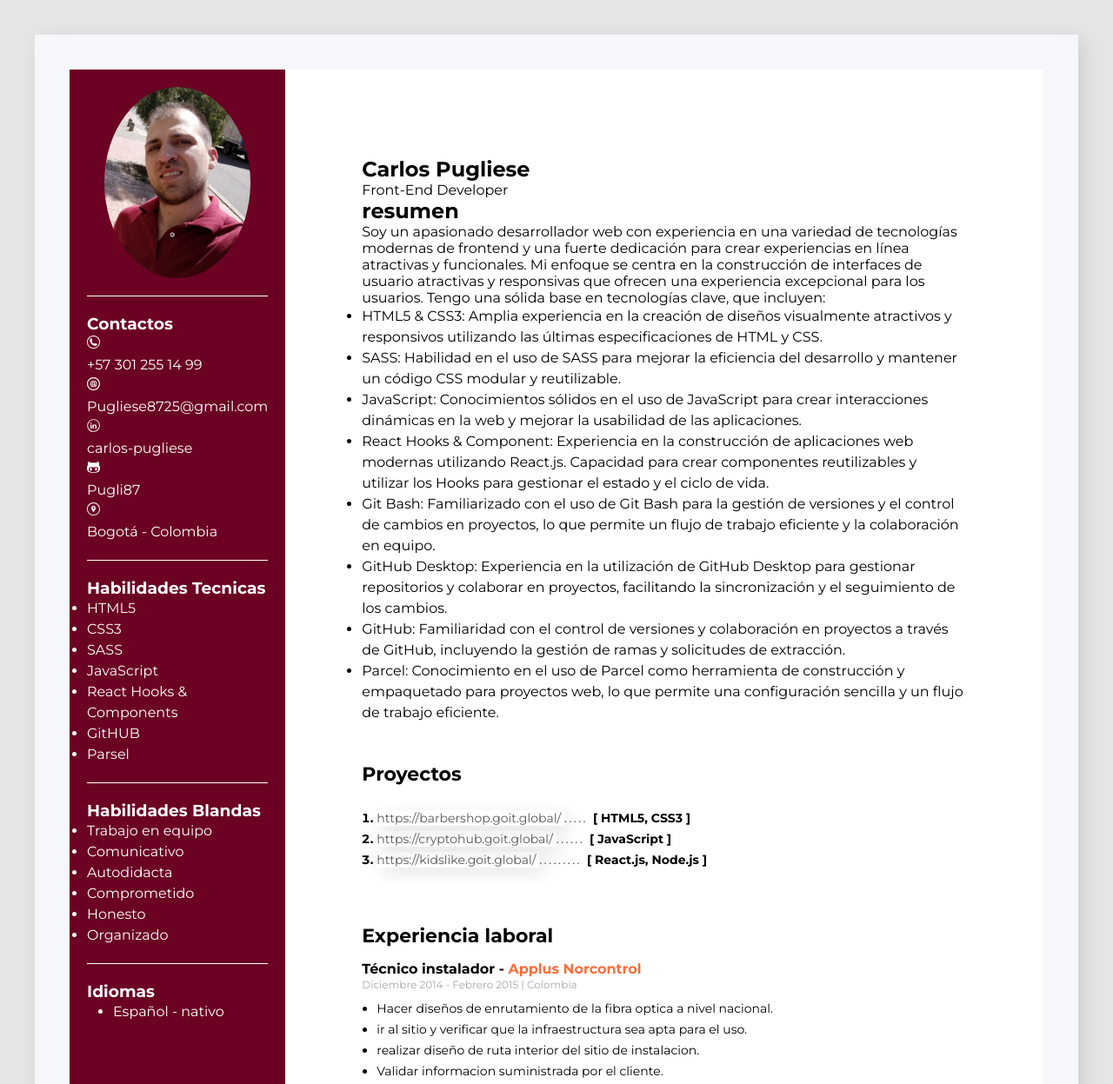
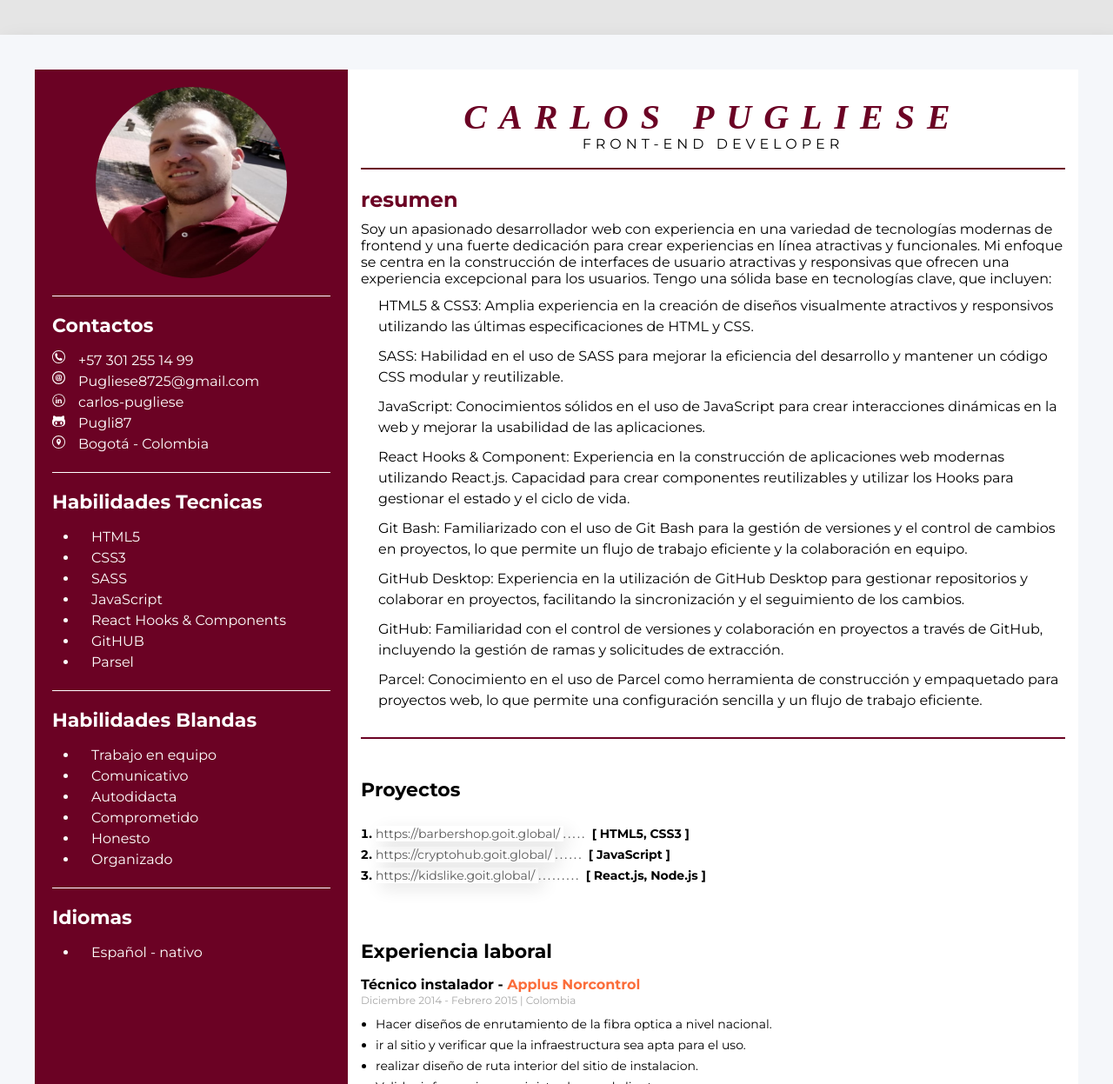
Before and after one commit to Pugli87/ProyectoCV, a website: page index.html in a window 1280 px wide. Shown: the top 1247 px of the page at 87% size. Drawn offline with nearby package versions, Linux system fonts and the light colour scheme; files that its build step writes are made by us from their sources; a web font is replaced by a local one.

Commit message:
Update style.scss

```diff
--- a/sass/style.scss
+++ b/sass/style.scss
@@ -34,20 +34,23 @@ a{
 .contain{
   box-shadow: 6px 6px 20px rgba(0, 0, 0, 0.1);
   display: flex;
-  flex-direction: row;
   background-color: white;
-  width: 1200px;
+  width: 1280px;
   margin: 40px auto;
   margin-top: 19px;
   margin-bottom: 25px;
   border: 40px solid #F5F7FA;
 
   &__contact{
-    width: 320px;
+    width: 30%;
     padding: 0 20px;
     background-color: #6B0224;
+    border-bottom: 1px solid white;
+  }
 
-    border-bottom: 1px solid white;
+  &__info{
+    width: 70%;
+    padding: 15px;
   }
 }
 
@@ -56,29 +59,11 @@ a{
 /* ----------------- Informacion lateral ----------------- */
 /* ------------------------------------------------------- */
 
- /* ---------------- */
- /* seccion de lista */
- /* ---------------- */
-
-
-
-
-.elemento-lista-lateral{
-  font-style: normal;
-  font-weight: 400;
-  font-size: 14px;
-  line-height: 24px;
-  margin-left: 15px;
-}
-
-
-
 .features{
   color: white;
-  fill: white;
 
   &__cont-img{
-    padding: 20px;
+    padding: 20px 0;
     border-bottom: 1px solid white;
   }
 
@@ -91,18 +76,15 @@ a{
   }
 
   &__contacts{
-    padding: 20px 0;
-    border-bottom: 1px solid white;
+    @extend .features__cont-img;
   }
 
   &__tech-skill{
-    padding: 20px 0;
-    border-bottom: 1px solid white;
+    @extend .features__cont-img;
   }
 
   &__soft-skill{
-    padding: 20px 0;
-    border-bottom: 1px solid white;
+    @extend .features__cont-img;
   }
 
   &__languages{
@@ -114,75 +96,141 @@ a{
   }
 }
 
-.features__skill{
-  margin-left: 30px;
-}
+.contacts{
 
-/* ------------------ */
-/* seccion contactos */
-/* ----------------- */
-.contacts{
-  &__svg{
-  fill: white;
-  cursor: pointer;
-  }
-
-  &__tytle{
+  &__title{
     margin-bottom: 15px;
-    font-style: normal;
     font-weight: 700;
     font-size: 22px;
     line-height: 27px;
   }
 
   &__item{
-    margin-left: 0;
+    display: flex;
     padding: 0;
     list-style: none;
   }
+
+  &__link{
+    cursor: pointer;
+  }
+
+  &__svg{
+    margin-right: 15px;
+    fill: white;
+  }
+
+  &__paragraph{
+    line-height: 24px;
+    margin-left: 15px;
+  }
+}
+
+.tech-skill{
+  &__title{
+    @extend .contacts__title;
+  }
+
+  &__item{
+    margin-left: 30px;
+  }
+
+  &__paragraph{
+    @extend .contacts__paragraph;
   }
 
 
-
-.tipo-contactos{
-  font-style: normal;
-  font-weight: 700;
-  font-size: 14px;
-  line-height: 24px;
-  margin-right: 5px;
 }
 
-.contacto-info{
-  font-style: normal;
-  font-weight: 400;
-  font-size: 14px;
-  line-height: 24px;
+.soft-skill{
+  &__title{
+    @extend .contacts__title;
+  }
+
+  &__item{
+    margin-left: 30px;
+  }
+
+  &__paragraph{
+    @extend .contacts__paragraph;
+  }
+
+}
+
+.languages{
+  &__title{
+    @extend .contacts__title;
+  }
+
+  &__item{
+    margin-left: 30px;
+  }
+
+  &__paragraph{
+    @extend .contacts__paragraph;
+  }
+
 }
 
 /* --------------------------------------------------------------- */
 /* --------------------- Informacion general --------------------- */
 /* --------------------------------------------------------------- */
 
-.contain__info{
-  padding: 100px 88px;
-}
-
 /* ------------------- */
 /* Descripcion*/
 /* ------------------- */
 
-.nombre{
+.header{
+  display: flex;
+  text-transform: uppercase;
+  flex-direction: column;
+  justify-content: center;
+  align-items: center;
+  padding: 15px;
+  border-bottom: 2px solid #6B0224;
+
+  &__name{
+    color: #6B0224;
     font-style: normal;
     font-weight: 700;
     font-size: 40px;
     line-height: 49px;
+    font-family: 'Tilt Prism';
+    font-style: italic;
+    letter-spacing: 14px;
+
   }
-.texto-descripcion{
-  width: 360px;
+
+  &__profession{
+    margin-top: -5px;
     font-style: normal;
     font-weight: 400;
-  font-size: 14px;
+    font-size: 16px;
     line-height: 24px;
+    letter-spacing: 5px;
+  }
+}
+
+.description{
+  border-bottom: 2px solid #6B0224;
+  padding: 20px 0;
+  &__title{
+    margin-bottom: 10px ;
+    color: #6B0224;
+  }
+  &__item{
+    list-style: none;
+  }
+  &__paragraph{
+    margin-bottom: 10px;
+    &--ls{
+      margin-left: 20px;
+
+    }
+  }
+  &__span{
+    font-weight: 700;
+  }
 }
 
 .descripcion-profesion{
```
Lines whose indentation alone changed are shown as unchanged.
